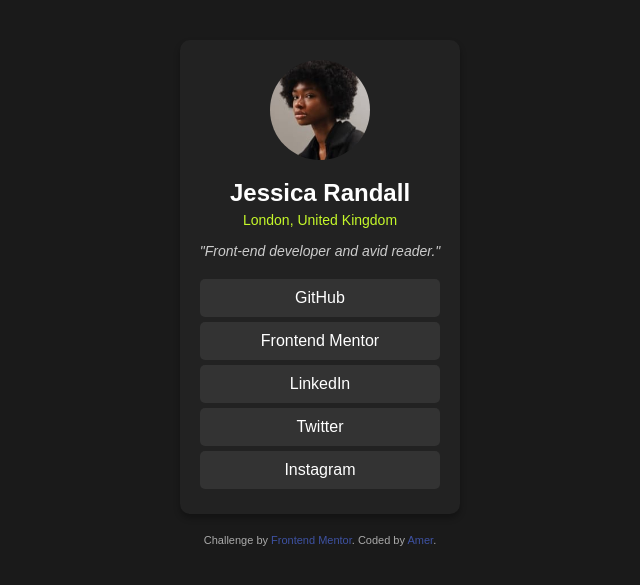
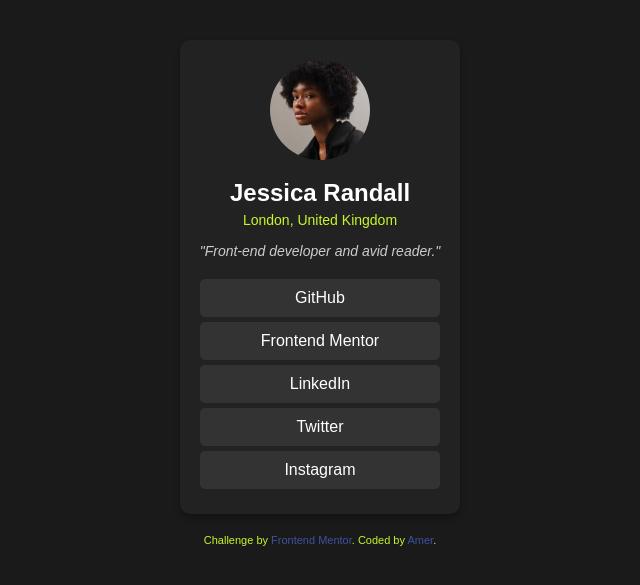
Before and after one commit to Amer-10/Challenge-the-Social-Media-page-of-the-Front-End-Mentor-website, a plain HTML site: page index.html in a window 1280 px wide. Shown: the part 127-712 px from the top of the page, without its empty margins (320-960 px from the left). Drawn offline with Linux system fonts and the light colour scheme.

Commit message:
Update style.css

```diff
--- a/style.css
+++ b/style.css
@@ -74,7 +74,7 @@ h1 {
 }
 .attribution {
     margin-top: 20px;
-    color: #aaa;
+    color: hsl(75, 94%, 57%);
     font-size: 12px;
 }
 
```
